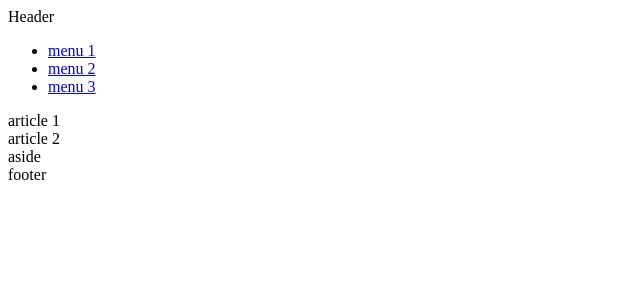
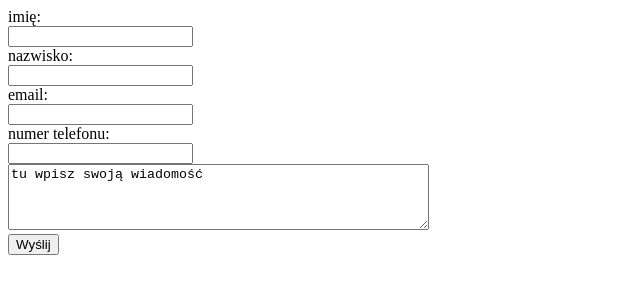
Before and after one commit to martasiwinska/martasiwinska.github.io, a plain HTML site: page warsztaty/formularz html/index.html in a window 1280 px wide. Shown: the whole page, without its empty margins (0-640 px from the left). Drawn offline with Linux system fonts and the light colour scheme.

Commit message:
stworzenie formularza

```diff
--- a/warsztaty/formularz html/index.html
+++ b/warsztaty/formularz html/index.html
@@ -1,30 +1,30 @@
 <!DOCTYPE html>
 <html lang="en">
+
 <head>
     <meta charset="UTF-8">
     <title>Document</title>
 </head>
+
 <body>
-<!--    Podstawowa struktura strony-->
-<header>
-    Header
-</header>
-<nav>
-    <ul>
-        <li><a href="https://akademia108.pl">menu 1</a></li>
-        <li><a href="https://akademia108.pl">menu 2</a></li>
-        <li><a href="https://akademia108.pl">menu 3</a></li>
-    </ul>
-</nav>
-<section>
-    <article>article 1</article>
-    <article>article 2</article>
-</section>
-<aside>
-    aside
-</aside>
-<footer>
-    footer
-</footer>
+    <form action="" method="post">
+        <label for="imie">imię:</label><br/>
+        <input type="text" name="imie" id="imie"><br/>
+        <label for="nazwisko">nazwisko:</label><br/>
+        <input type="text" name=nazwisko id="nazwisko"><br/>
+
+        <label for="email">email:</label><br/>
+        <input type="email" name="email"><br/>
+        <label for="usrtel">numer telefonu:</label><br/>
+        <input type="tel" name="usrtel"><br/>
+
+        <textarea rows="4" cols="50">
+tu wpisz swoją wiadomość
+</textarea><br/ >
+        <input type="submit" value="Wyślij">
+    </form>
+
+
 </body>
+
 </html>
```
